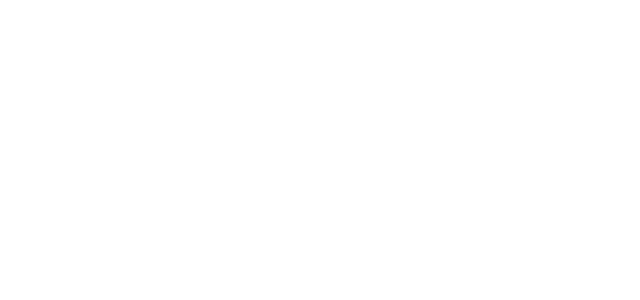
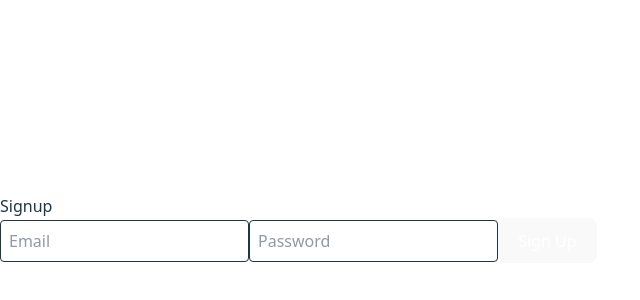
Before and after one commit to TimurShomakhov/Carsini-Winery, a React (Vite) app: page /signup in a window 1280 px wide. Before the commit this address had no page. Shown: the part 168-468 px from the top of the page, without its empty margins (0-640 px from the left). Built offline with nearby package versions, Linux system fonts and the light colour scheme.

Commit message:
Add User Authentication System (Login/Signup)

```diff
--- a/package.json
+++ b/package.json
@@ -4,6 +4,7 @@
   "version": "0.0.0",
   "type": "module",
   "scripts": {
+    "start": "vite",
     "dev": "vite",
     "build": "vite build",
     "lint": "eslint .",
@@ -11,6 +12,7 @@
   },
   "dependencies": {
     "@tailwindcss/vite": "^4.0.15",
+    "firebase": "^11.5.0",
     "react": "^19.0.0",
     "react-dom": "^19.0.0",
     "react-router-dom": "^7.4.0",
--- a/src/App.jsx
+++ b/src/App.jsx
@@ -6,6 +6,8 @@
 import Cart from './pages/Cart';
 import Checkout from './pages/Checkout'; // Import Checkout Page
 import OrderConfirmation from './pages/OrderConfirmation'; // Import Order Confirmation Page
+import Signup from './components/Signup'; // Import Signup component
+import Login from './components/Login'; // Import Login component
 
 const App = () => {
   return (
@@ -17,6 +19,8 @@
         <Route path="/cart" element={<Cart />} />
         <Route path="/checkout" element={<Checkout />} /> {/* Add the Checkout Route */}
         <Route path="/order-confirmation" element={<OrderConfirmation />} /> {/* Add Order Confirmation Route */}
+        <Route path="/signup" element={<Signup />} />  {/* Signup Route */}
+        <Route path="/login" element={<Login />} />    {/* Login Route */}
       </Routes>
     </Router>
   );
--- /dev/null
+++ b/src/components/Login.jsx
@@ -0,0 +1,47 @@
+import React, { useState } from 'react';
+import { signInWithEmailAndPassword } from 'firebase/auth';
+import { auth } from '../firebase'; // Import firebase auth
+
+const Login = () => {
+  const [email, setEmail] = useState('');
+  const [password, setPassword] = useState('');
+  const [error, setError] = useState('');
+
+  const handleSubmit = async (e) => {
+    e.preventDefault();
+    try {
+      await signInWithEmailAndPassword(auth, email, password);
+      alert('Login successful');
+    } catch (error) {
+      setError(error.message);
+    }
+  };
+
+  return (
+    <div className="container">
+      <h2>Login</h2>
+      {error && <p className="text-red-500">{error}</p>}
+      <form onSubmit={handleSubmit}>
+        <input
+          type="email"
+          placeholder="Email"
+          value={email}
+          onChange={(e) => setEmail(e.target.value)}
+          className="p-2 border rounded mb-2"
+        />
+        <input
+          type="password"
+          placeholder="Password"
+          value={password}
+          onChange={(e) => setPassword(e.target.value)}
+          className="p-2 border rounded mb-2"
+        />
+        <button type="submit" className="bg-blue-500 text-white p-2 rounded">
+          Log In
+        </button>
+      </form>
+    </div>
+  );
+};
+
+export default Login;
--- /dev/null
+++ b/src/components/Signup.jsx
@@ -0,0 +1,54 @@
+// Signup.jsx
+import React, { useState } from 'react';
+import { createUserWithEmailAndPassword } from 'firebase/auth';
+import { auth } from '../firebase'; // Import the auth object from firebase.js
+
+const Signup = () => {
+  const [email, setEmail] = useState(''); // State for email
+  const [password, setPassword] = useState(''); // State for password
+  const [error, setError] = useState(''); // State for error message
+
+  const handleSubmit = async (e) => {
+    e.preventDefault(); // Prevent default form submission behavior
+    try {
+      await createUserWithEmailAndPassword(auth, email, password); // Use Firebase Auth to create user
+      alert('User created successfully');
+      // You can redirect or clear fields here as needed
+    } catch (error) {
+      setError(error.message); // If there's an error, set the error message
+    }
+  };
+
+  return (
+    <div className="container">
+      <h2>Signup</h2>
+      {/* Display error if there is one */}
+      {error && <p className="text-red-500">{error}</p>}
+
+      {/* Form to collect email and password */}
+      <form onSubmit={handleSubmit}>
+        <input
+          type="email"
+          placeholder="Email"
+          value={email}
+          onChange={(e) => setEmail(e.target.value)} // Update email state
+          className="p-2 border rounded mb-2"
+          required
+        />
+        <input
+          type="password"
+          placeholder="Password"
+          value={password}
+          onChange={(e) => setPassword(e.target.value)} // Update password state
+          className="p-2 border rounded mb-2"
+          required
+        />
+        <button type="submit" className="bg-blue-500 text-white p-2 rounded">
+          Sign Up
+        </button>
+      </form>
+    </div>
+  );
+};
+
+export default Signup;
--- /dev/null
+++ b/src/firebase.js
@@ -0,0 +1,25 @@
+// firebase.js
+import { initializeApp } from "firebase/app";
+import { getAuth } from "firebase/auth"; // Import Firebase Auth to handle authentication
+import { getAnalytics } from "firebase/analytics";
+
+// Your web app's Firebase configuration
+const firebaseConfig = {
+  apiKey: "AIzaSyCy4EBnItJka5zjIeQtQm4P2JHHOPIlGGQ",
+  authDomain: "carsini-winery.firebaseapp.com",
+  projectId: "carsini-winery",
+  storageBucket: "carsini-winery.firebasestorage.app",
+  messagingSenderId: "203949586582",
+  appId: "1:203949586582:web:725f1342947180e835aab7",
+  measurementId: "G-08LMSP5J8W"
+};
+
+// Initialize Firebase
+const app = initializeApp(firebaseConfig);
+const analytics = getAnalytics(app);
+
+// Initialize Firebase Authentication and export it
+const auth = getAuth(app); // Initialize auth using the app instance
+
+// Export auth to use it in other components
+export { auth };
```
Also changed, not shown: 1 other file (tests, documents, lock files or other folders).
